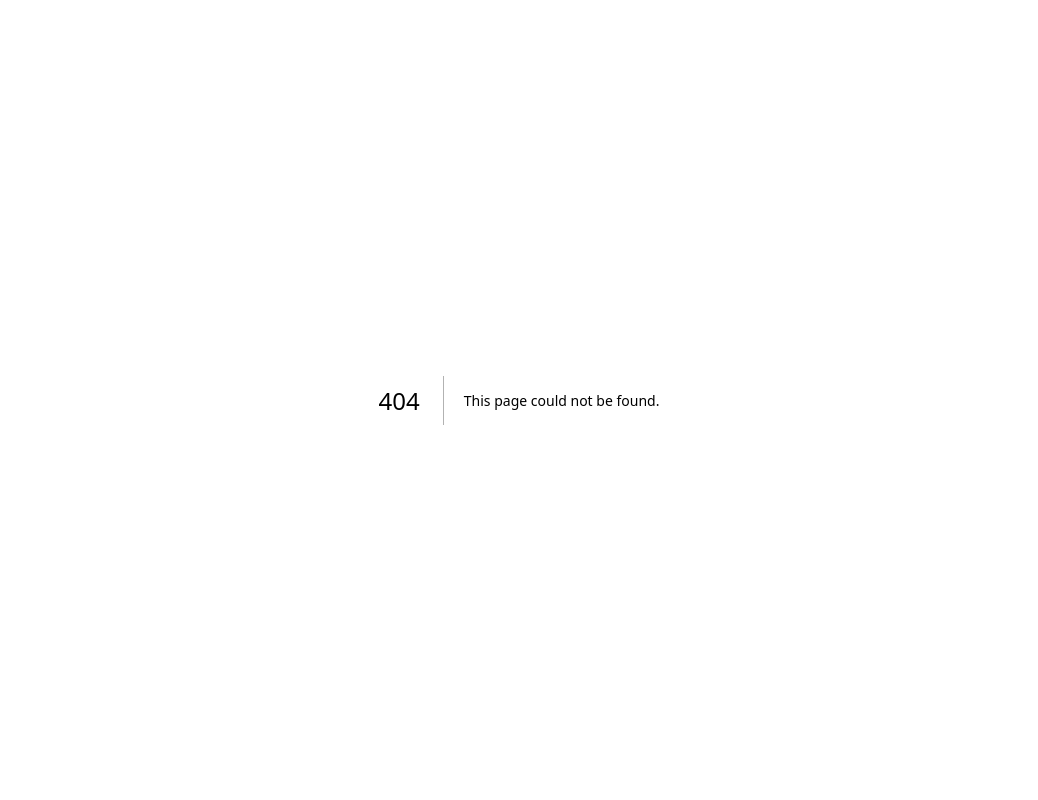
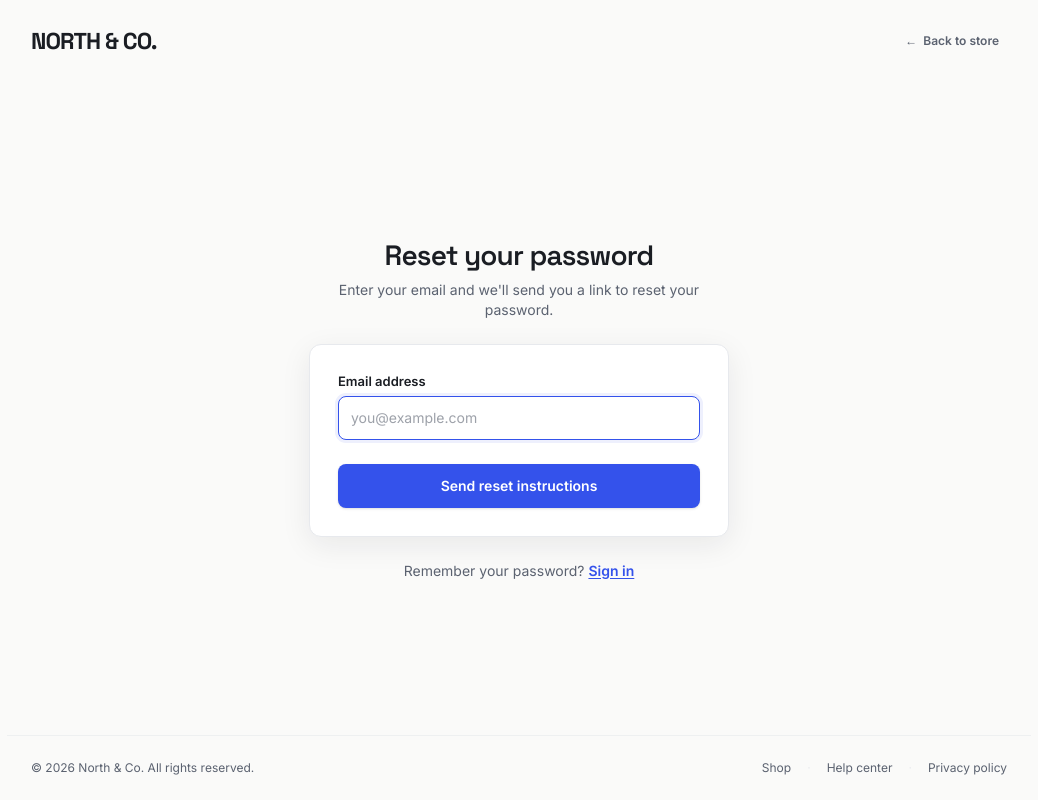
Before and after one commit to nelsonfrank/ecommerce-site-manpower, a Next.js app in the folder client/: page /forgot-password in a window 1280 px wide. Before the commit this address had no page. Shown: the whole page, without its empty margins (121-1159 px from the left). Built offline with nearby package versions, Linux system fonts and the light colour scheme.

Commit message:
feat(auth): implement forgot password reset flow

```diff
--- /dev/null
+++ b/client/app/(auth)/forgot-password/page.tsx
@@ -0,0 +1,135 @@
+"use client";
+
+import * as React from "react";
+import Link from "next/link";
+import { Button } from "@/components/ui/Button";
+import { Input } from "@/components/ui/Input";
+import { FormField } from "@/components/molecules/FormField";
+
+export default function ForgotPasswordPage() {
+  const [email, setEmail] = React.useState("");
+  const [isLoading, setIsLoading] = React.useState(false);
+  const [isSubmitted, setIsSubmitted] = React.useState(false);
+  const [errorMessage, setErrorMessage] = React.useState("");
+
+  const handleSubmit = (e: React.FormEvent) => {
+    e.preventDefault();
+    setErrorMessage("");
+
+    if (!email.trim() || !email.includes("@")) {
+      setErrorMessage("Please provide a valid email address.");
+      return;
+    }
+
+    setIsLoading(true);
+
+    setTimeout(() => {
+      setIsLoading(false);
+      setIsSubmitted(true);
+    }, 600);
+  };
+
+  if (isSubmitted) {
+    return (
+      <div className="space-y-6 text-center">
+        <div className="rounded-md border border-mist bg-surface p-7 shadow-card space-y-4">
+          <div
+            className="w-14 h-14 rounded-full bg-success-bg text-success text-2xl font-bold flex items-center justify-center mx-auto select-none"
+            aria-hidden="true"
+          >
+            ✓
+          </div>
+
+          <h1 className="font-display font-semibold text-2xl text-ink tracking-tight">
+            Check your email
+          </h1>
+
+          <p className="font-sans text-sm text-slate leading-relaxed">
+            We sent instructions to{" "}
+            <strong className="text-ink font-semibold">{email}</strong>.
+            Please follow the link in the email to set a new password.
+          </p>
+
+          <div className="pt-2">
+            <Link href="/login" className="focus-ring block rounded-sm">
+              <Button fullWidth>Back to sign in</Button>
+            </Link>
+          </div>
+
+          <p className="text-xs text-slate pt-2">
+            Didn&apos;t receive the email?{" "}
+            <button
+              type="button"
+              onClick={() => setIsSubmitted(false)}
+              className="text-action hover:text-action-hover underline font-medium"
+            >
+              Click here to try again
+            </button>
+          </p>
+        </div>
+      </div>
+    );
+  }
+
+  return (
+    <div className="space-y-6">
+      {/* Page Title */}
+      <div className="text-center space-y-1.5">
+        <h1 className="font-display font-semibold text-2xl sm:text-[28px] tracking-[-0.03em] text-ink">
+          Reset your password
+        </h1>
+        <p className="font-sans text-sm text-slate">
+          Enter your email and we&apos;ll send you a link to reset your password.
+        </p>
+      </div>
+
+      {/* Main Card */}
+      <div className="rounded-md border border-mist bg-surface p-6 sm:p-7 shadow-card">
+        <form onSubmit={handleSubmit} className="space-y-4">
+          {errorMessage && (
+            <div
+              className="rounded-sm bg-error-bg text-error p-3 text-xs font-semibold leading-relaxed"
+              role="alert"
+            >
+              {errorMessage}
+            </div>
+          )}
+
+          <FormField label="Email address" htmlFor="reset-email">
+            <Input
+              id="reset-email"
+              type="email"
+              placeholder="you@example.com"
+              value={email}
+              onChange={(e) => setEmail(e.target.value)}
+              required
+              autoComplete="email"
+              autoFocus
+            />
+          </FormField>
+
+          <div className="pt-2">
+            <Button
+              type="submit"
+              fullWidth
+              disabled={isLoading}
+            >
+              {isLoading ? "Sending instructions…" : "Send reset instructions"}
+            </Button>
+          </div>
+        </form>
+      </div>
+
+      {/* Footer Back Link */}
+      <p className="text-center text-sm text-slate">
+        Remember your password?{" "}
+        <Link
+          href="/login"
+          className="font-semibold text-action hover:text-action-hover underline underline-offset-2 transition-colors"
+        >
+          Sign in
+        </Link>
+      </p>
+    </div>
+  );
+}
```
